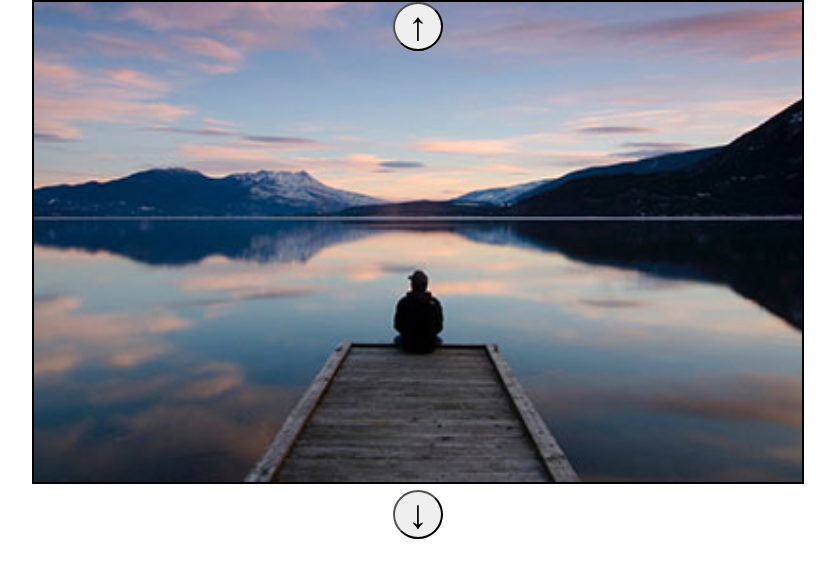
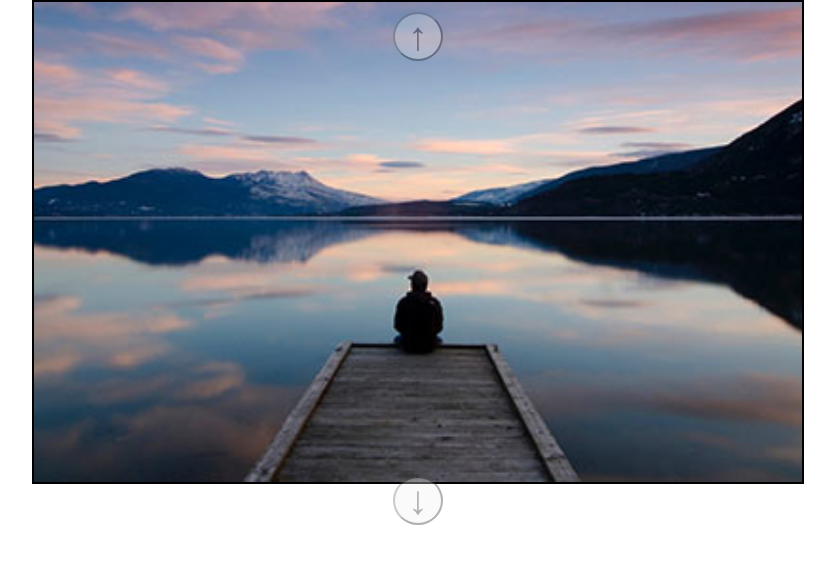
Before and after one commit to grada92/js-array-carousel, a plain HTML site: page index.html in a window 1280 px wide. Shown: the whole page, without its empty margins (222-1057 px from the left). Drawn offline with Linux system fonts and the light colour scheme.

Commit message:
ultimi dettagli button

```diff
--- a/style.css
+++ b/style.css
@@ -40,8 +40,9 @@ body {
     display: flex;
     position: relative;
     flex-direction: column;
-    gap: 439px;
+    gap: 415px;
     left: 50%;
+    top: 10px;
     transform: translatex(-50%);
 }
 
@@ -56,18 +57,22 @@ body {
 
 #previous {
     border-radius: 50%;
+    opacity: 0.3;
 }
 
 #next {
     border-radius: 50%;
+    opacity: 0.3;
 }
 
 #previous:hover {
     cursor: pointer;
     background-color: yellow;
+    opacity: 1;
 }
 
 #next:hover {
     cursor: pointer;
     background-color: yellow;
+    opacity: 1;
 }
```
